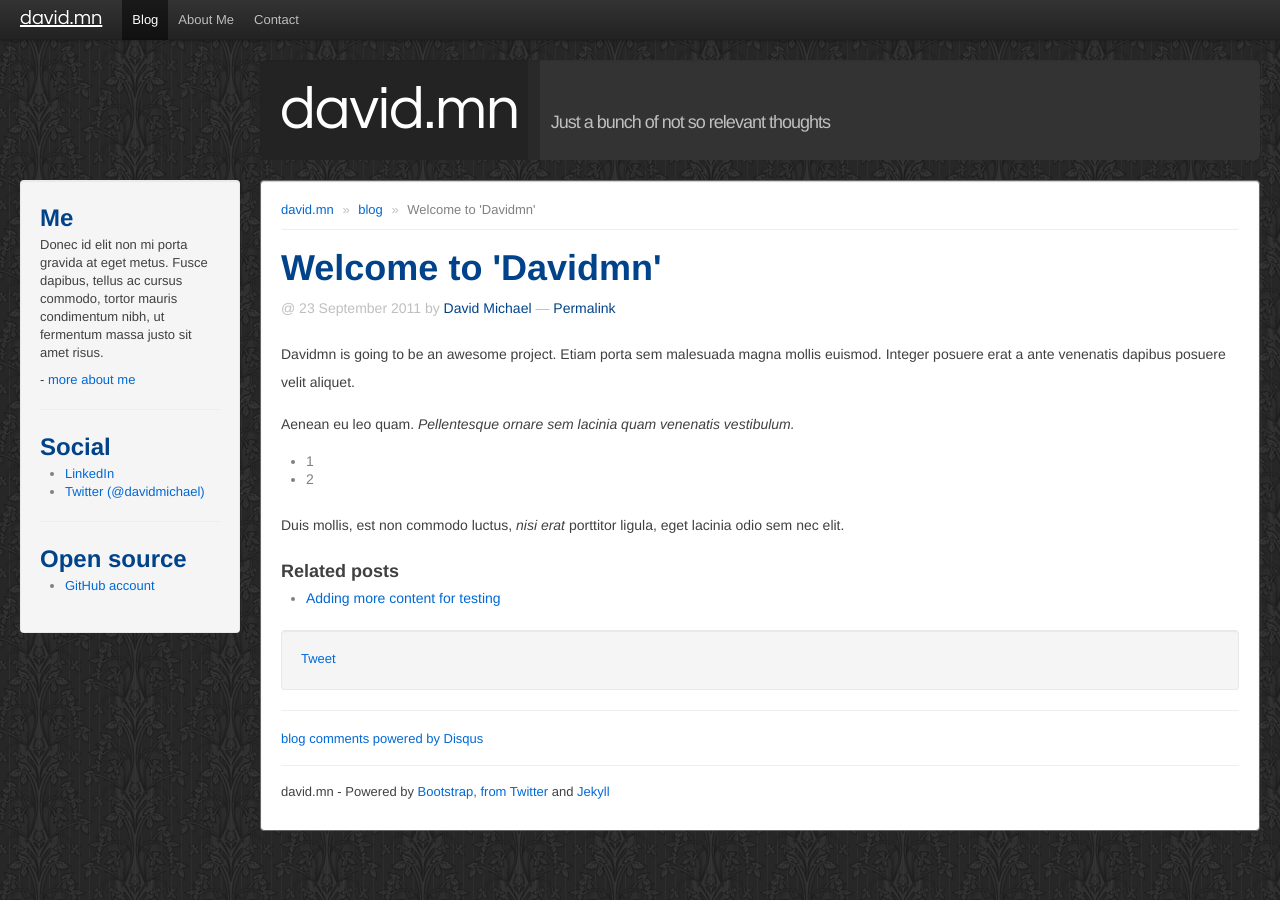
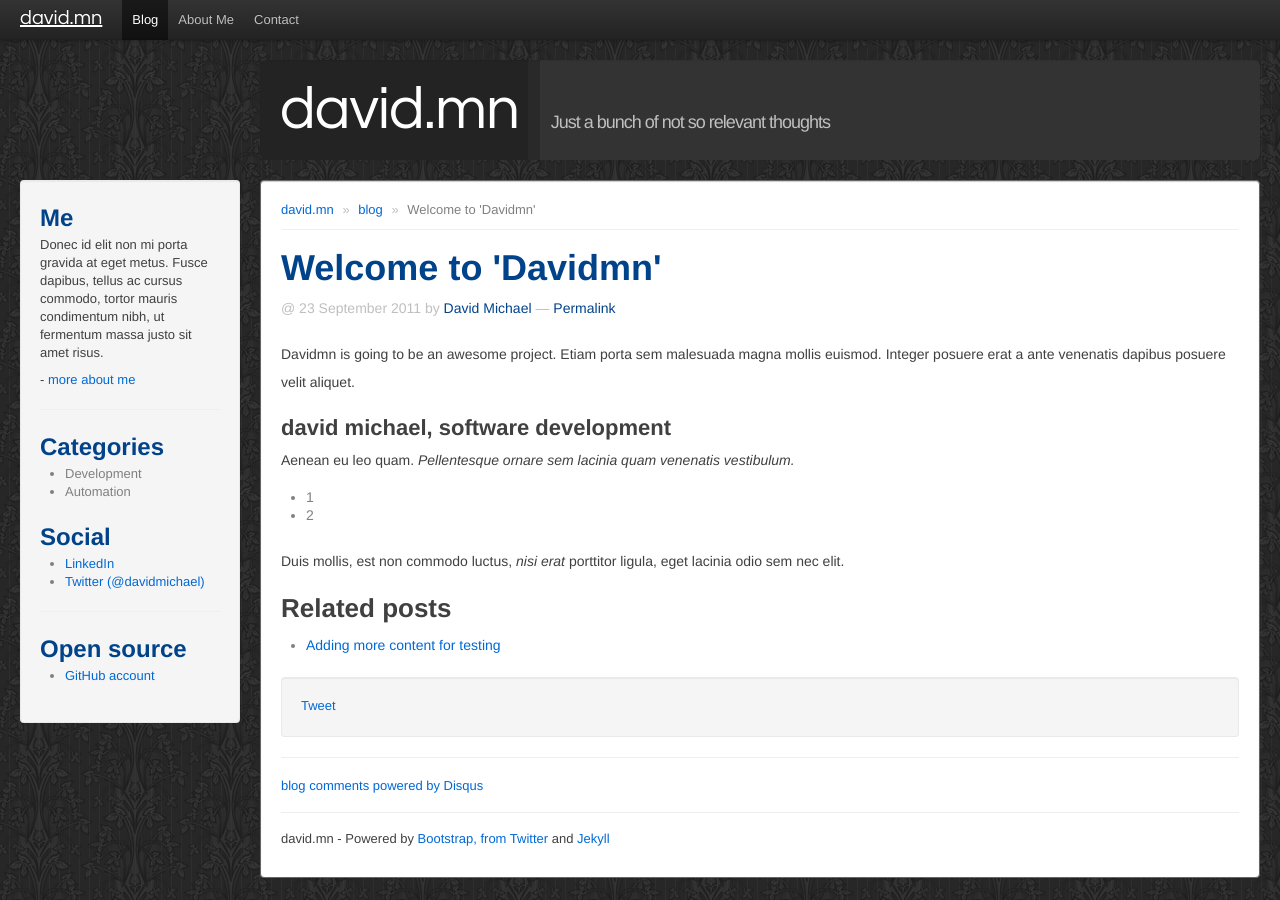
Before and after one commit to dmnelson/dmnelson.github.com, a Jekyll site: the page built from _posts/2011-09-23-first-post.markdown, in a window 1280 px wide. Built offline with Jekyll 4.4.1, drawn with Linux system fonts in a browser that asks for light colours; comment, search, counter and statistics services are not loaded.

Commit message:
Lots of changes

```diff
--- a/_config.yml
+++ b/_config.yml
@@ -6,3 +6,8 @@ title: david.mn
 description: Blog of David Michael Nelson regarding technology, programming and general software development topics
 keywords: David Michael Nelson, software, programming languages, blog
 author: David Michael Nelson
+
+## Jekyll configs
+permalink: /:year/:month/:day/:title/
+lsi: true
+pygments: true
--- a/_includes/sidebar.html
+++ b/_includes/sidebar.html
@@ -7,6 +7,12 @@
 
         <p>- <a href="/about.html">more about me</a></p>
         <hr/>
+        <h2>Categories</h2>
+        <ul>
+            {% for category in site.categories %}
+                <li>{{category.first }} </li>
+            {% endfor %}
+        </ul>
         <h2>Social</h2>
         <ul>
             <li><a href="http://br.linkedin.com/in/davidmichaelnelson">LinkedIn</a></li>
--- /dev/null
+++ b/_plugins/category_list_tag.rb
@@ -0,0 +1,13 @@
+module Jekyll
+  class CategoryListTag < Liquid::Tag
+    def render(context)
+      html = ""
+      categories = context.registers[:site].categories.keys
+      categories.sort.each do |category|
+        posts_in_category = context.registers[:site].categories[category].size
+        html << "<li class='category'><a href='/category/#{category}/'>#{category} (#{posts_in_category})</a></li>\n"
+      end
+      html
+    end
+  end
+end
--- a/_posts/2011-09-23-first-post.markdown
+++ b/_posts/2011-09-23-first-post.markdown
@@ -2,11 +2,19 @@
 layout: post
 title: Welcome to 'Davidmn'
 section: blog
+categories:
+- Development
+- Automation
+tags:
+- chef
+- dev enviroment
+- continuous
 ---
 
 Davidmn is going to be an awesome project. Etiam porta sem malesuada magna mollis euismod. Integer posuere erat a ante venenatis dapibus
 posuere velit aliquet.
 
+#### david michael, software development
 Aenean eu leo quam. *Pellentesque ornare sem lacinia quam venenatis vestibulum.*
 
 - 1
--- a/_posts/2011-10-02-just-a-test.markdown
+++ b/_posts/2011-10-02-just-a-test.markdown
@@ -2,6 +2,8 @@
 layout: post
 title: Adding more content for testing
 section: blog
+categories:
+- Development
 ---
 
 One morning, when Gregor Samsa woke from troubled dreams, he found himself transformed in his bed into a horrible
--- a/css/custom.css
+++ b/css/custom.css
@@ -61,6 +61,16 @@ body {
 
 }
 
+.content-body h3{
+    font-size: 26px;
+    margin-top: 10px;
+    margin-bottom: 10px;
+}
+
+.content-body h4{
+    font-size: 22px;
+}
+
 .content-body h2.post-title small {
     margin-top: 15px;
     display: block;
--- a/index.html
+++ b/index.html
@@ -10,10 +10,14 @@ title: blog
         <h2 class="post-title">
             <a href="{{ post.url }}">{{ post.title }}</a>
             <small>@ {{ post.date | date_to_long_string }}
-                by <a href="http://twitter.com/davidmichael">David Michael</a>
+                by <a href="http://twitter.com/davidmichael">David Michael</a>.
+                Categories: {{post.categories | join: ', ' }}
                 &mdash; <a href="{{ post.url }}">Permalink</a></small>
         </h2>
         {{ post.content}}
+        <p>
+          <small>{{post.tags | join: ', '}}</small>
+        </p>
         <div class="well">
             <a href="{{ post.url }}#disqus_thread"  class="btn small">Comment</a>
         </div>
```
Also changed, not shown: 9 other files.
